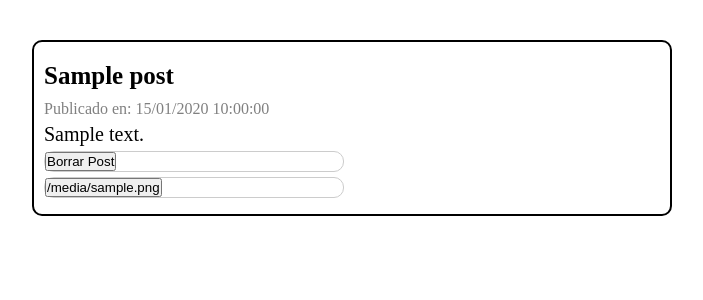
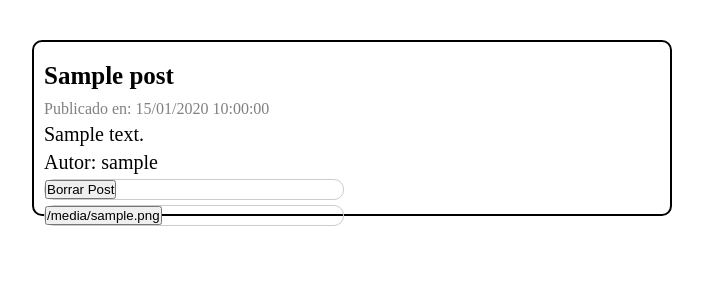
Before and after one commit to Nahuel-Agustin-Nievas/App_Flask_Practica, a Flask app: template templates/index.html in a window 1280 px wide. Shown: the part 80-380 px from the top of the page, without its empty margins (288-991 px from the left). Run offline with Flask 2, Linux system fonts and the light colour scheme; tables that the repository leaves empty hold one stand-in row (values such as "Sample post"); the template is opened without the code that fills it: values that come from a table or form of the project are taken from there, most other values are stand-ins (such as "Sample title", 1, 10 or a date in 2020).

Commit message:
every post indicate author

```diff
--- a/app.py
+++ b/app.py
@@ -80,6 +80,8 @@ class Post(db.Model):
     date = db.Column(db.DateTime, default=datetime.now)
     text = db.Column(db.String, nullable=False)
 
+
+
 class PostFile(db.Model):
     __tablename__ = "post_files"
     id = db.Column(db.Integer, primary_key=True)
@@ -131,7 +133,6 @@ def login():
 def logout():
     logout_user()
     return redirect(url_for('index'))
-
 
 
 @app.route('/add')
--- a/templates/index.html
+++ b/templates/index.html
@@ -11,6 +11,7 @@
 
     <p class="date">Publicado en: {{ post.date.strftime('%d/%m/%Y %H:%M:%S') }}</p>
     <p>{{ post.text }}</p>
+    <p>Autor: {{ post.author.username }}</p>
 
 
 <form class="delete-button" action=" {{ url_for('delete') }}" method="post">
```
Also changed, not shown: 1 other file.
